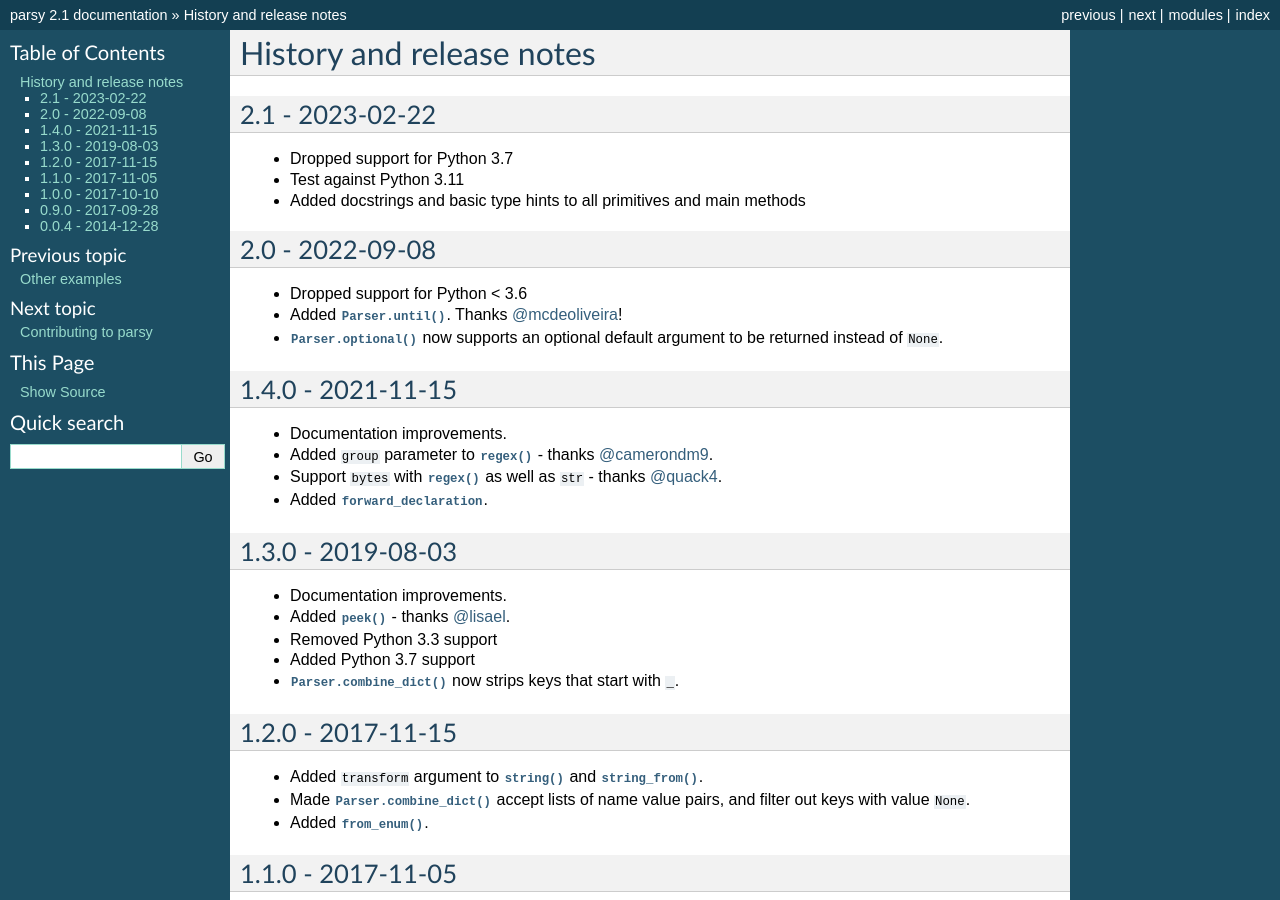
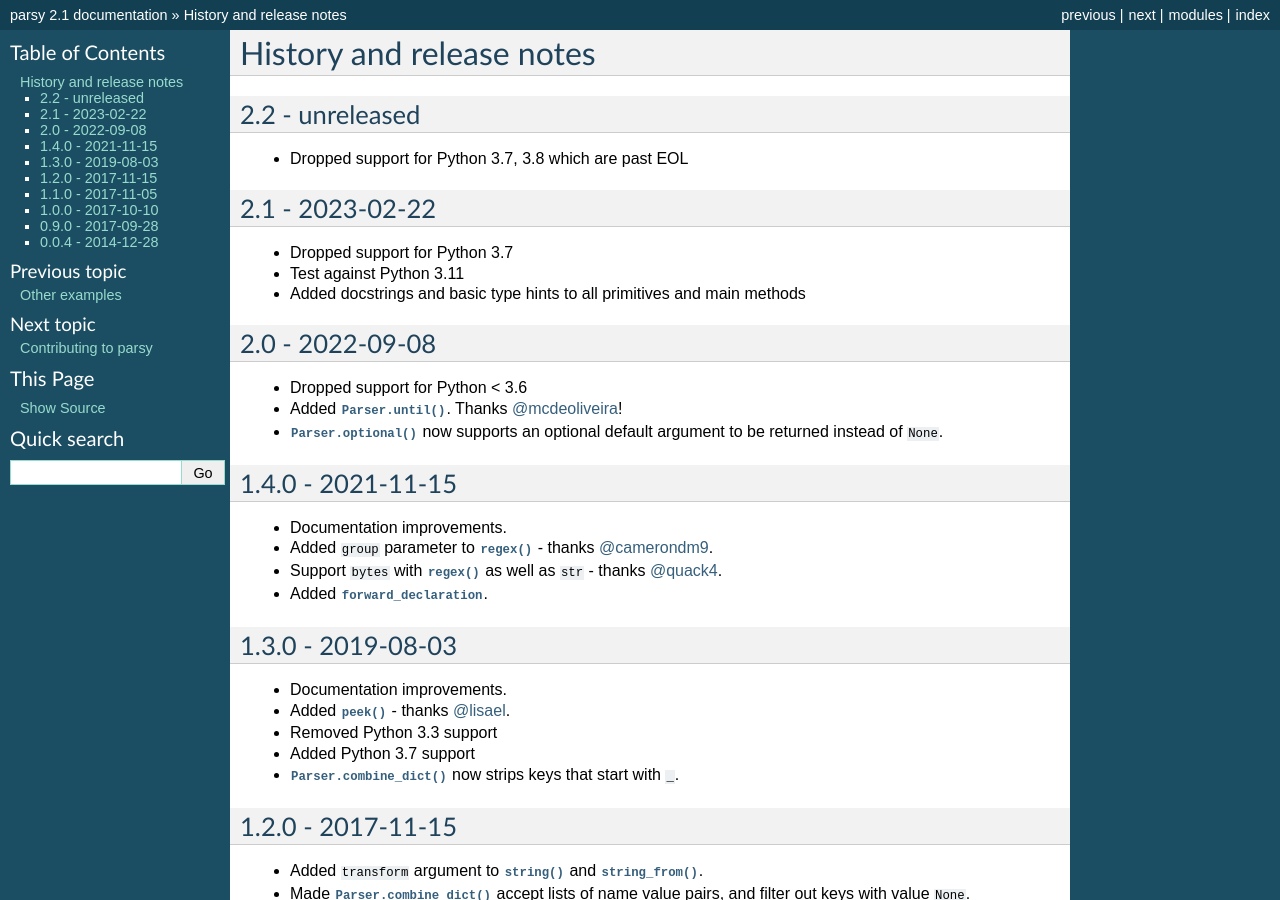
Before and after one commit to python-parsy/parsy, a Sphinx documentation site: the page built from docs/history.rst, in a window 1280 px wide and 900 px high. Built offline with Sphinx 7.4.7, drawn with Linux system fonts in a browser that asks for light colours.

Commit message:
Dropped support for Pytohn 3.7/3.8

```diff
--- a/docs/history.rst
+++ b/docs/history.rst
@@ -3,6 +3,10 @@
 =========================
 
 .. currentmodule:: parsy
+
+2.2 - unreleased
+----------------
+* Dropped support for Python 3.7, 3.8 which are past EOL
 
 2.1 - 2023-02-22
 ----------------
--- a/setup.cfg
+++ b/setup.cfg
@@ -18,8 +18,6 @@
     Topic :: Text Processing
     License :: OSI Approved :: MIT License
     Programming Language :: Python :: 3
-    Programming Language :: Python :: 3.7
-    Programming Language :: Python :: 3.8
     Programming Language :: Python :: 3.9
     Programming Language :: Python :: 3.10
     Programming Language :: Python :: 3.11
```
Also changed, not shown: 2 other files.
